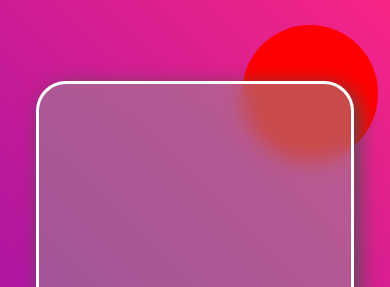
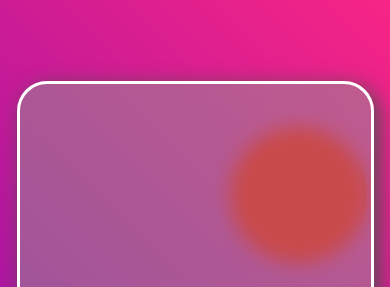
Before and after one commit to IgnatiusChidi/randomjokegen.github.io, a plain HTML site: page index.html in a window 390 px wide. Shown: the top 287 px of the page. Drawn offline with Linux system fonts and the light colour scheme.

Commit message:
Update styles.css

```diff
--- a/styles.css
+++ b/styles.css
@@ -86,14 +86,14 @@ section{
 
 @media all and (max-width: 768px) {
     section{
-        width: 80vw;
+        width: 90vw;
         height: 80vh;
-        font-size: 25px;
+        font-size: 30px;
     }
 
     #textDiv{
-        width: 70vw;
-        height: 27vh;
+        width: 80vw;
+        height: 25vh;
     }
 
     #genBtn{
@@ -103,8 +103,8 @@ section{
     .shape:nth-child(1){
         height: 35vw;
         width: 35vw;
-        right: 3vw;
-        top: 3vh;
+        right: 6vw;
+        top: 15vh;
     }
 
     .shape:nth-child(2){
```
